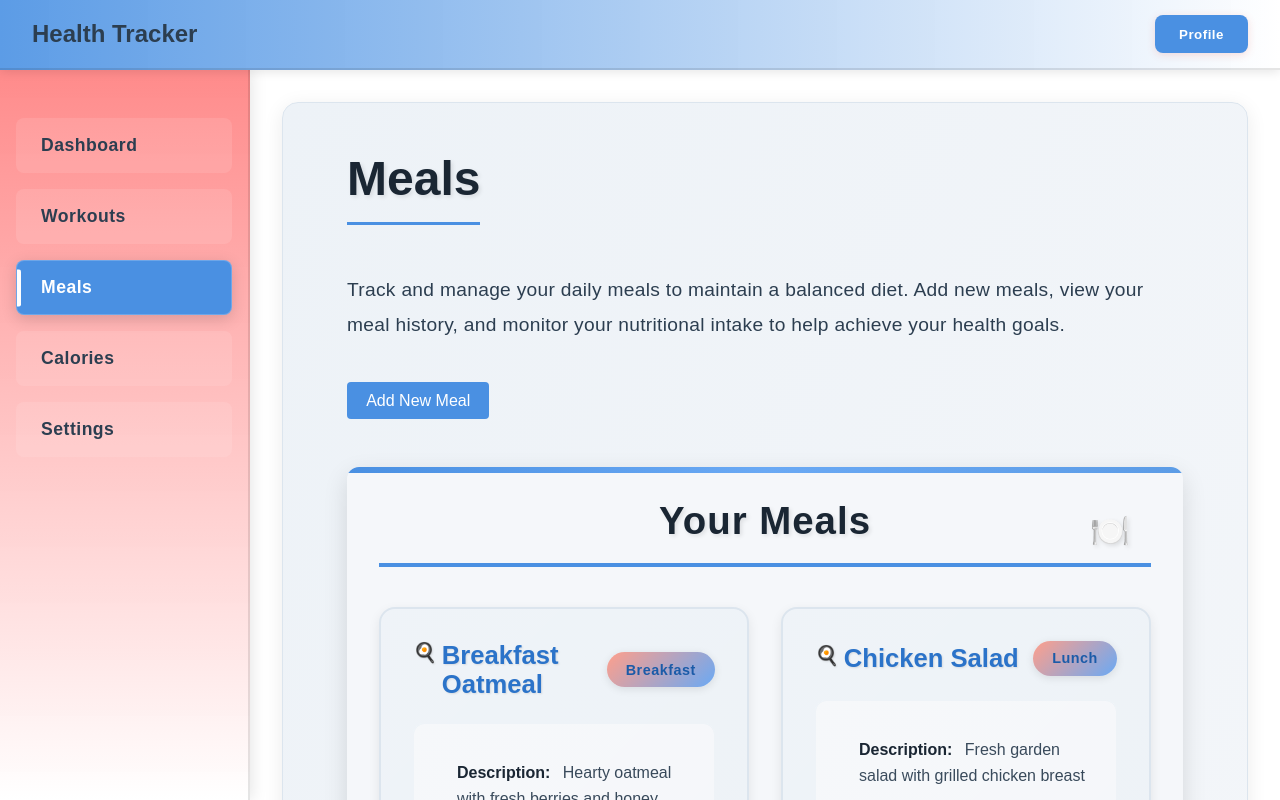
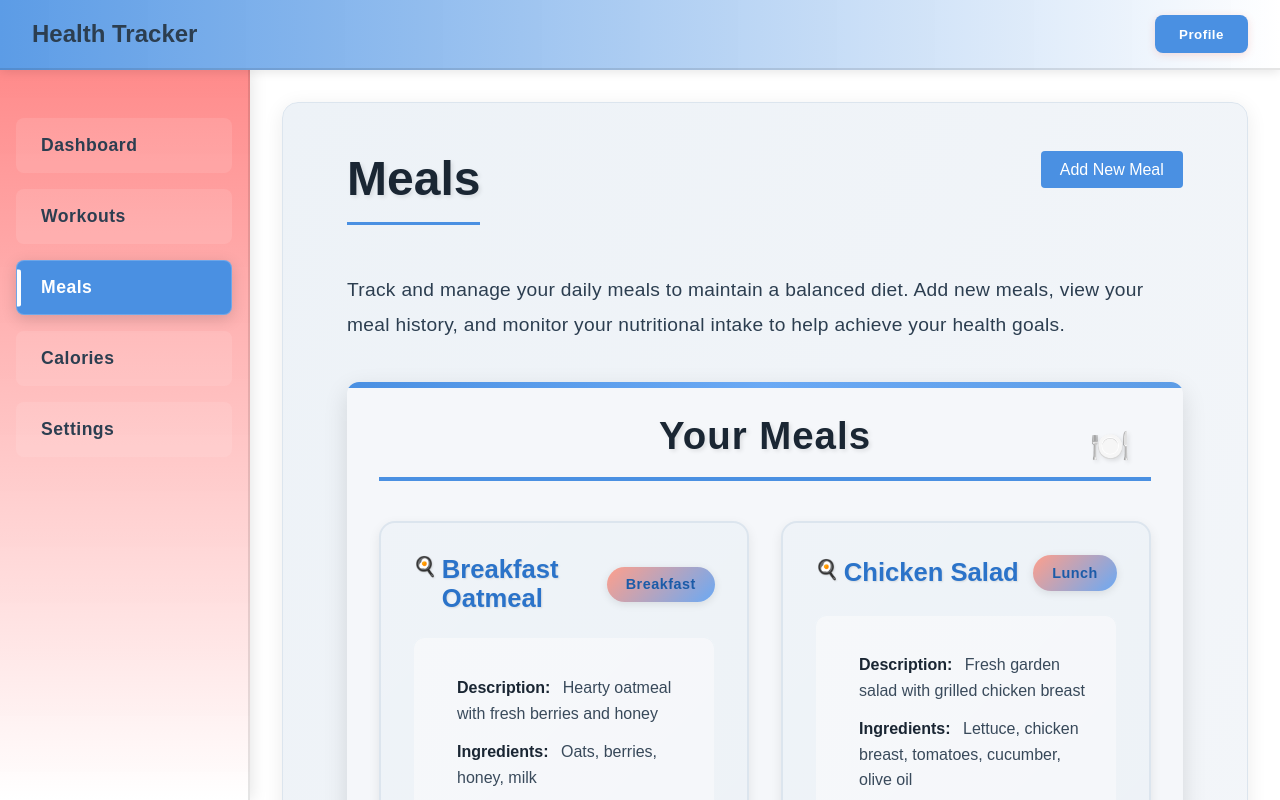
Before and after one commit to EthanCoomber/health_tracker, a React (Create React App) app: page /meals in a window 1280 px wide. Built offline with nearby package versions, Linux system fonts and the light colour scheme.

Commit message:
styling looks good

```diff
--- a/src/features/calories/components/CalorieChart.jsx
+++ b/src/features/calories/components/CalorieChart.jsx
@@ -179,7 +179,7 @@ const CalorieChart = () => {
             <LineChart data={data}>
               <CartesianGrid strokeDasharray="3 3" />
               <XAxis dataKey="name" />
-              <YAxis />
+              <YAxis domain={['dataMin - 5', 'dataMax + 5']}  />
               <Tooltip />
               <Legend />
               <Line type="monotone" dataKey="weight" stroke="#8884d8" name="Actual Weight" />
--- a/src/pages/MealsPage.css
+++ b/src/pages/MealsPage.css
@@ -13,6 +13,7 @@
   gap: 2rem;
   max-width: 1200px;
   margin: 0 auto;
+  position: relative;
 }
 
 .meals-page h2 {
@@ -39,8 +40,10 @@
 }
 
 .show-add-meal-btn {
-  align-self: flex-start;
-  margin-bottom: 1rem;
+  position: absolute;
+  top: 3rem;
+  right: 4rem;
+  margin-bottom: 0;
 }
 
 @keyframes fadeIn {
--- a/src/pages/MealsPage.jsx
+++ b/src/pages/MealsPage.jsx
@@ -12,17 +12,16 @@ const MealsPage = () => {
   return (
     <div className="meals-page">
       <h2>Meals</h2>
-      <p className="meals-description">
-        Track and manage your daily meals to maintain a balanced diet. Add new meals, view your meal history,
-        and monitor your nutritional intake to help achieve your health goals.
-      </p>
       <Button
         className="show-add-meal-btn"
         onClick={() => setShowAddMeal(true)}
       >
         Add New Meal
       </Button>
-
+      <p className="meals-description">
+        Track and manage your daily meals to maintain a balanced diet. Add new meals, view your meal history,
+        and monitor your nutritional intake to help achieve your health goals.
+      </p>
       <Dialog
         isOpen={showAddMeal}
         onClose={() => setShowAddMeal(false)}
```
